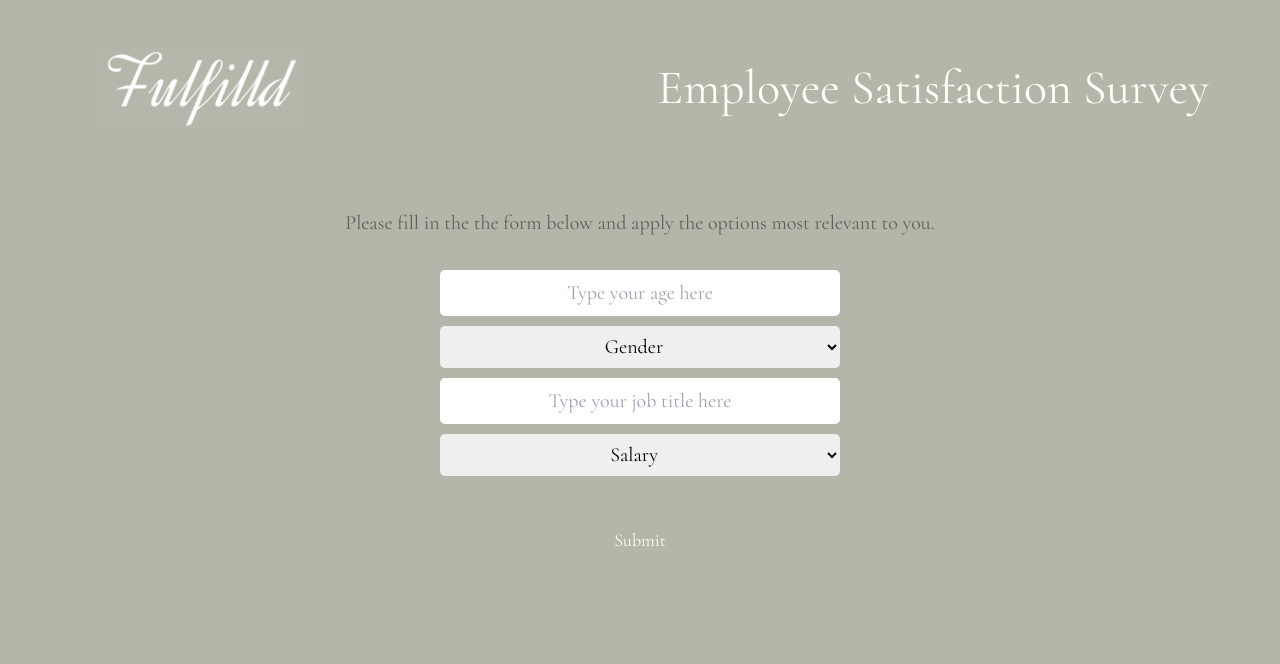
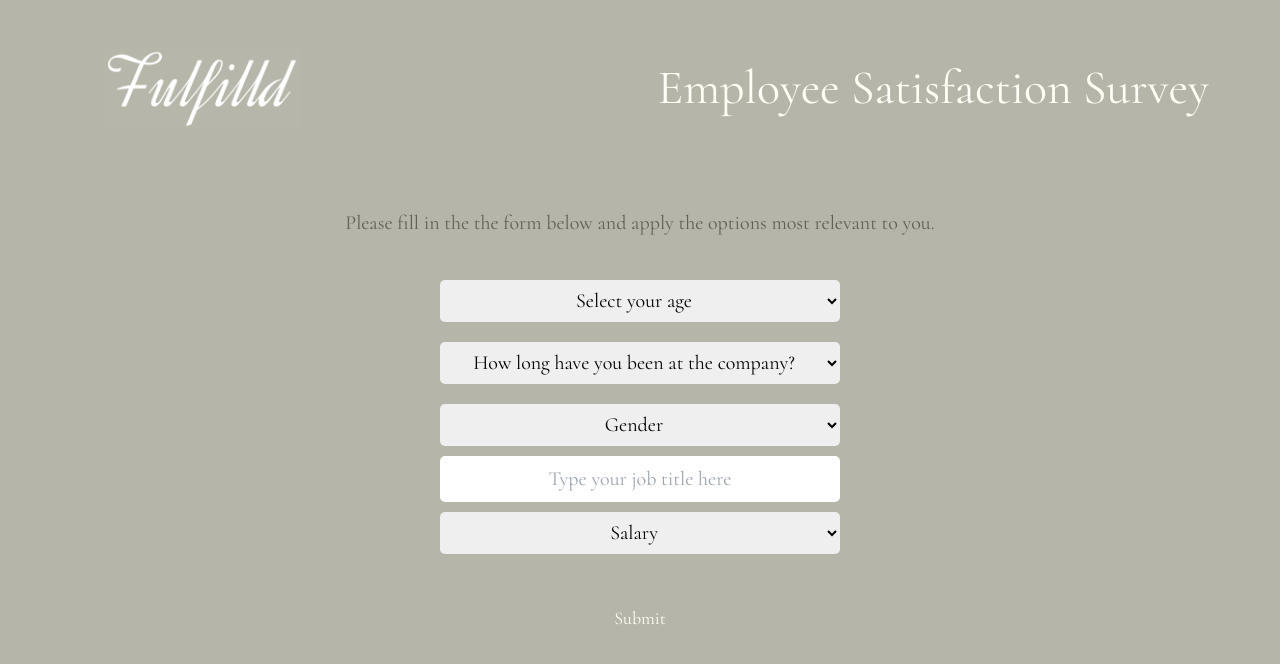
Before and after one commit to tommo593/job_satisfaction_ts, a React (Vite) app: page /info in a window 1280 px wide. Shown: the top 664 px of the page. Built offline with nearby package versions, Linux system fonts and the light colour scheme; a web font is replaced by a local one.

Commit message:
Added useFormStatus

```diff
--- a/package.json
+++ b/package.json
@@ -20,9 +20,9 @@
     "add": "^2.0.6",
     "chart.js": "^4.4.2",
     "express": "^4.18.2",
-    "react": "^18.2.0",
+    "react": "^19.0.0-beta-4508873393-20240430",
     "react-chartjs-2": "^5.2.0",
-    "react-dom": "^18.2.0",
+    "react-dom": "^19.0.0-beta-4508873393-20240430",
     "react-icons": "^5.1.0",
     "react-router-dom": "^6.23.0",
     "shadcn-ui": "^0.8.0",
--- a/pages/PersonalInfo.tsx
+++ b/pages/PersonalInfo.tsx
@@ -1,6 +1,8 @@
 import Navbar from "../src/components/Navbar";
+import { useFormStatus } from "react-dom";
 
 const infoForm = () => {
+  const { pending } = useFormStatus();
   return (
     <div>
       <div>
@@ -13,13 +15,26 @@ const infoForm = () => {
         </p>
       </div>
       <div className="m-auto items-center flex flex-col justify-center w-40">
-        <form action="#">
+        <form action="">
           <div>
-            <input
-              type="text"
-              placeholder="Type your age here"
-              className="info-form"
-            />
+            <div>
+              <select name="Gender" id="salary">
+                <option value="">Select your age</option>
+                <option value="">18 -25</option>
+                <option value="">25 - 35</option>
+                <option value="">35 - 45 </option>
+                <option value="">45+</option>
+              </select>
+            </div>
+            <div>
+              <select name="Gender" id="salary">
+                <option value="">How long have you been at the company?</option>
+                <option value="">- 1 year</option>
+                <option value="">1-2 years</option>
+                <option value="">2 - 5 years</option>
+                <option value="">5 + years</option>
+              </select>
+            </div>
             <div>
               <select name="Gender" id="salary">
                 <option value="">Gender</option>
@@ -50,9 +65,10 @@ const infoForm = () => {
       <a href="/questions">
         <button
           type="submit"
+          disabled={pending}
           className="bg-button_bg hover:bg-slider_bg transition duration-300 px-8 py-2 rounded text-lg mt-8"
         >
-          Submit
+          {pending ? "Submitting..." : "Submit"}
         </button>
       </a>
     </div>
```
Also changed, not shown: 1 other file (tests, documents, lock files or other folders).
